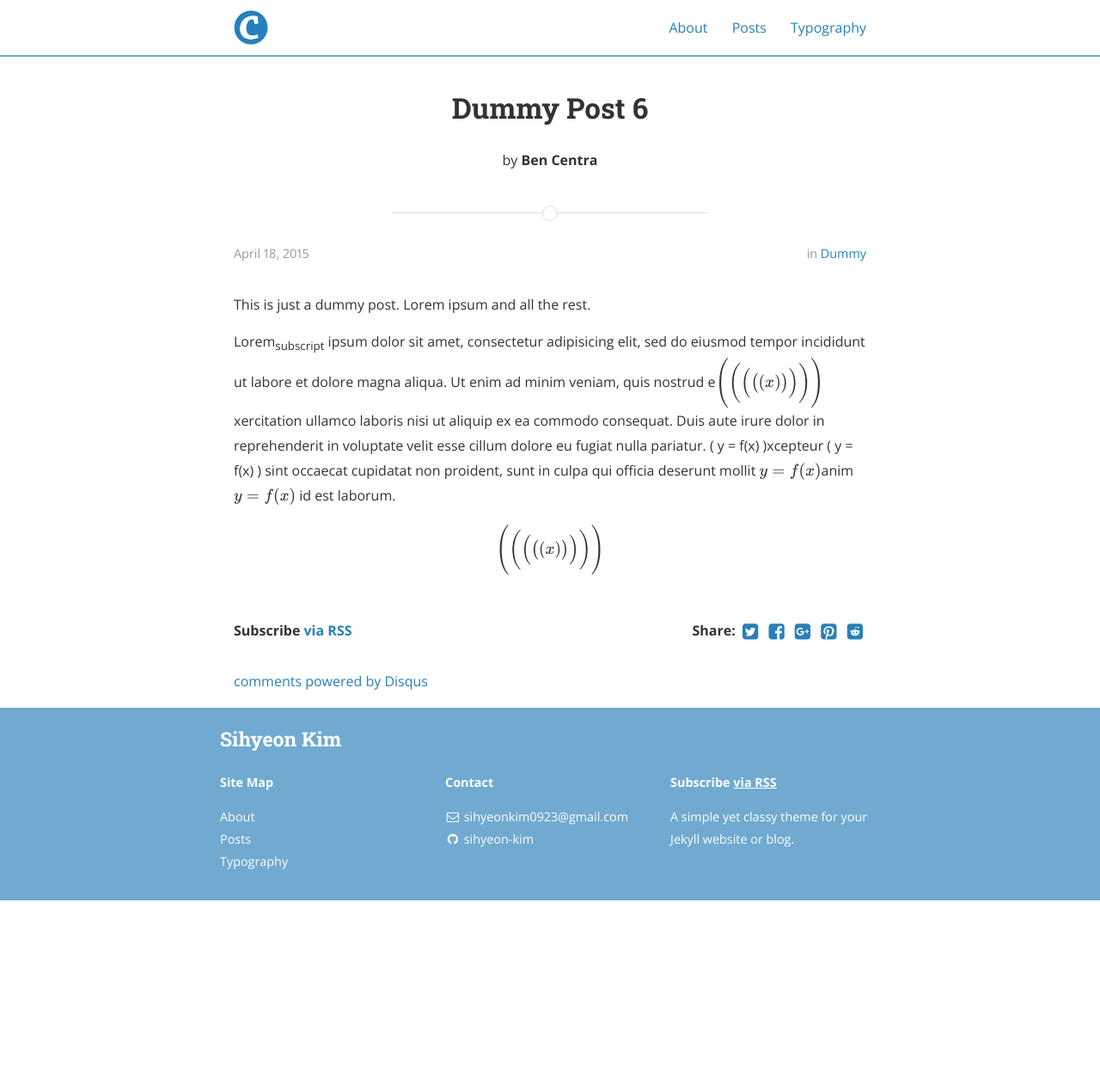
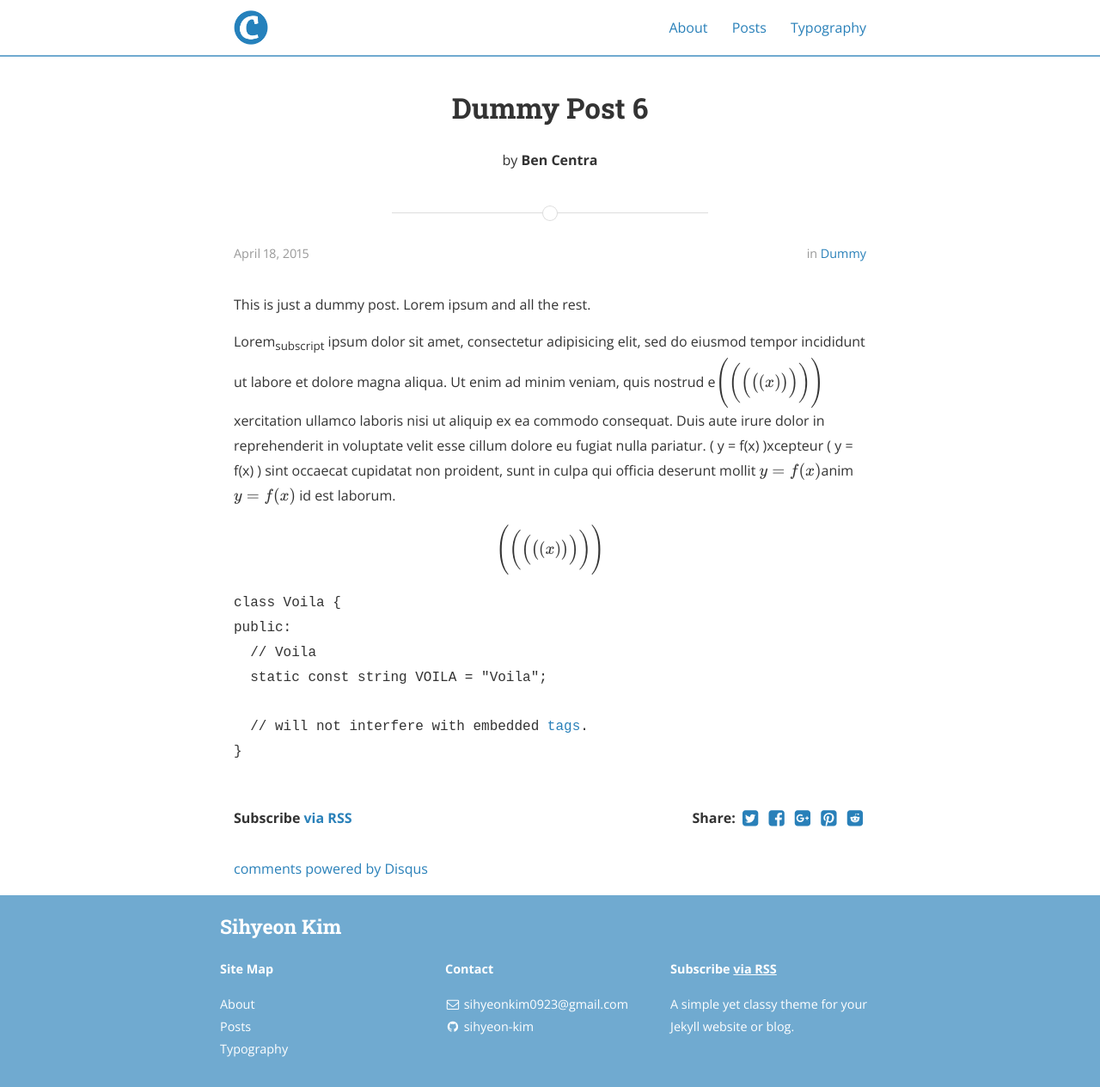
Before and after one commit to sihyeon-kim/sihyeon-kim.github.io, a Jekyll site: the page built from _posts/2015-04-18-dummy6.markdown, in a window 1280 px wide. Shown: the whole page at 86% size. Built offline with Jekyll 4.4.1, drawn with Linux system fonts in a browser that asks for light colours; nearby versions of some CDN libraries; formulas are drawn with MathJax 3; comment, search, counter and statistics services are not loaded; before the commit the page ends 1047 px from its top, so only the background shows below that.

Commit message:
Update 2015-04-18-dummy6.markdown

```diff
--- a/_posts/2015-04-18-dummy6.markdown
+++ b/_posts/2015-04-18-dummy6.markdown
@@ -17,3 +17,12 @@ cillum dolore eu fugiat nulla pariatur. \( y = f(x) \)xcepteur \( y = f(x) \) si
 proident, sunt in culpa qui officia deserunt mollit $y = f(x)$anim $y = f(x)$ id est laborum.
 
 $$\Biggl(\biggl(\Bigl(\bigl((x)\bigr)\Bigr)\biggr)\Biggr)$$
+
+
+<pre class="prettyprint">class Voila {
+public:
+  // Voila
+  static const string VOILA = "Voila";
+
+  // will not interfere with embedded <a href="#voila2">tags</a>.
+}</pre>
```
